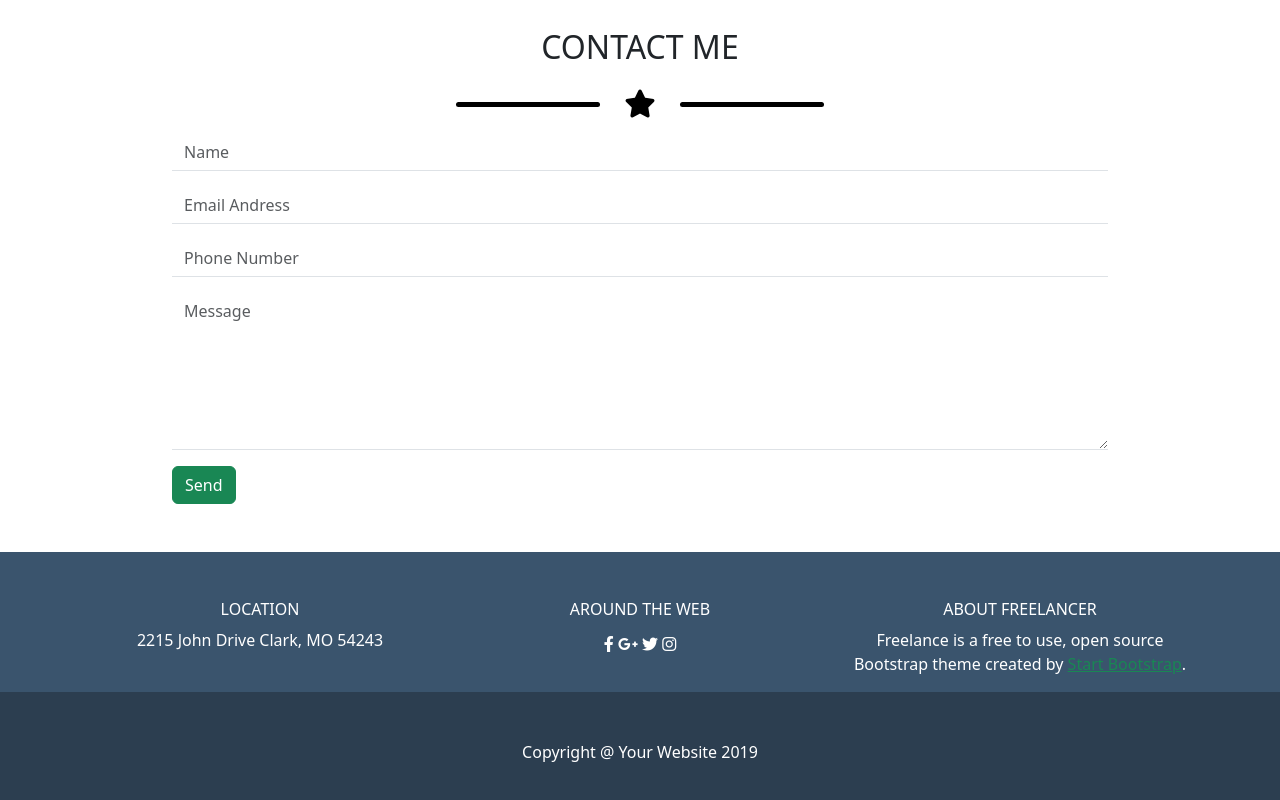
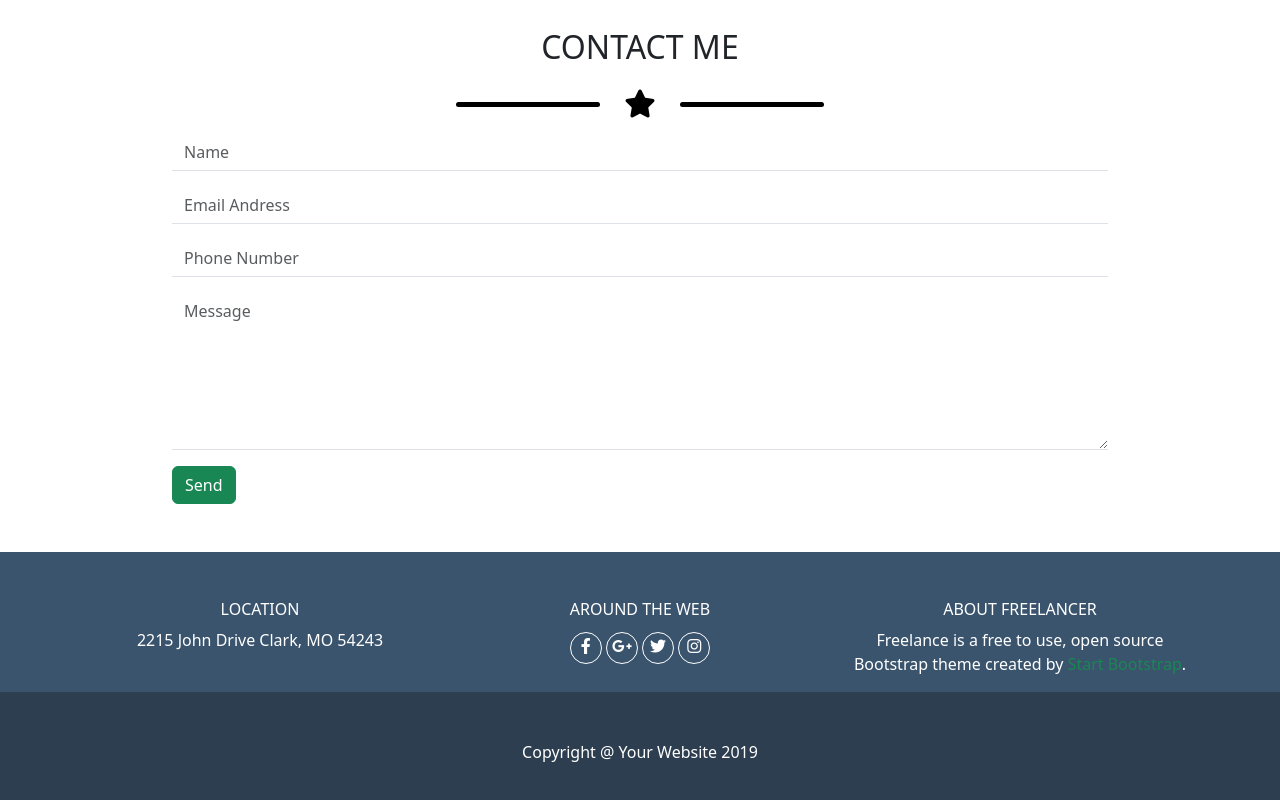
Before and after one commit to Carmine-Faella/html-css-bootstrap-freelancer, a plain HTML site: page index.html in a window 1280 px wide. Shown: the part 1816-2616 px from the top of the page. Drawn offline with nearby package versions, Linux system fonts and the light colour scheme.

Commit message:
Piccole correzioni

```diff
--- a/css/style.css
+++ b/css/style.css
@@ -47,3 +47,9 @@ body{
 #portfolio a:hover .layover{
     display: block;
 }
+
+.circle {
+      width: 32px;
+      height: 32px;
+      border-radius: 50%
+    }
--- a/index.html
+++ b/index.html
@@ -229,16 +229,16 @@
                         <div class="col-12 col-md-4">
 
                             <h6 class="pb-1">AROUND THE WEB</h6>
-                            <a href="#" class="text-white"><i class="fa-brands fa-facebook-f"></i></a>
-                            <a href="#" class="text-white"><i class="fa-brands fa-google-plus-g"></i></a>
-                            <a href="#" class="text-white"><i class="fa-brands fa-twitter"></i></a>
-                            <a href="#" class="text-white"><i class="fa-brands fa-instagram"></i></a>
+                            <span class="circle border border-white d-inline-block"><a href="#" class="text-white align-middle"><i class="fa-brands fa-facebook-f"></i></a></span>
+                            <span class="circle border border-white d-inline-block"><a href="#" class="text-white align-middle"><i class="fa-brands fa-google-plus-g"></i></a></span>
+                            <span class="circle border border-white d-inline-block"><a href="#" class="text-white align-middle"><i class="fa-brands fa-twitter"></i></a></span>
+                            <span class="circle border border-white d-inline-block"><a href="#" class="text-white align-middle"><i class="fa-brands fa-instagram"></i></a></span>
                         </div>
 
                         <div class="col-12 col-md-4">
 
                             <h6>ABOUT FREELANCER</h6>
-                            <p>Freelance is a free to use, open source Bootstrap theme created by <a href="#" class="text-success">Start Bootstrap</a>.</p>
+                            <p>Freelance is a free to use, open source Bootstrap theme created by <a href="#" class="text-success text-decoration-none">Start Bootstrap</a>.</p>
 
                         </div>
 
```
